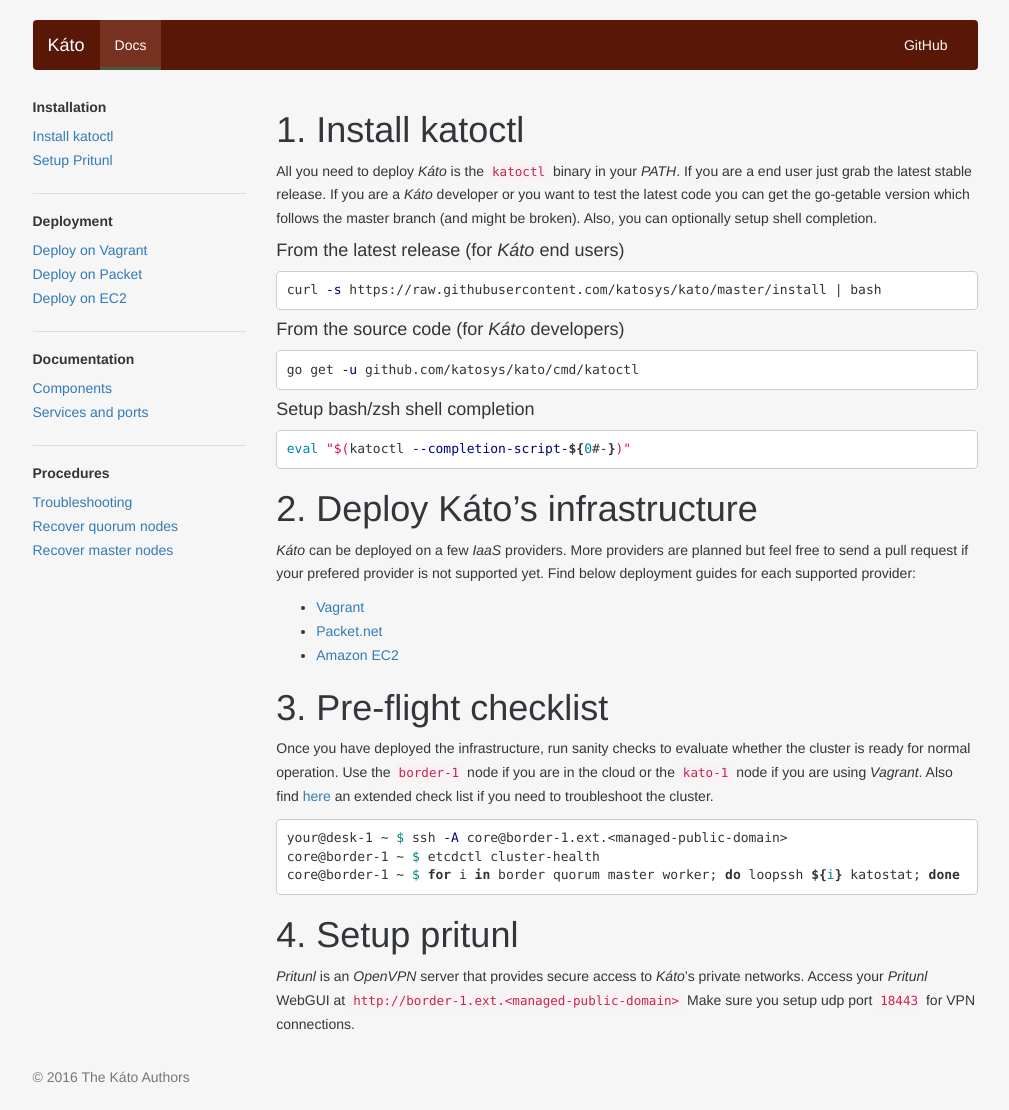
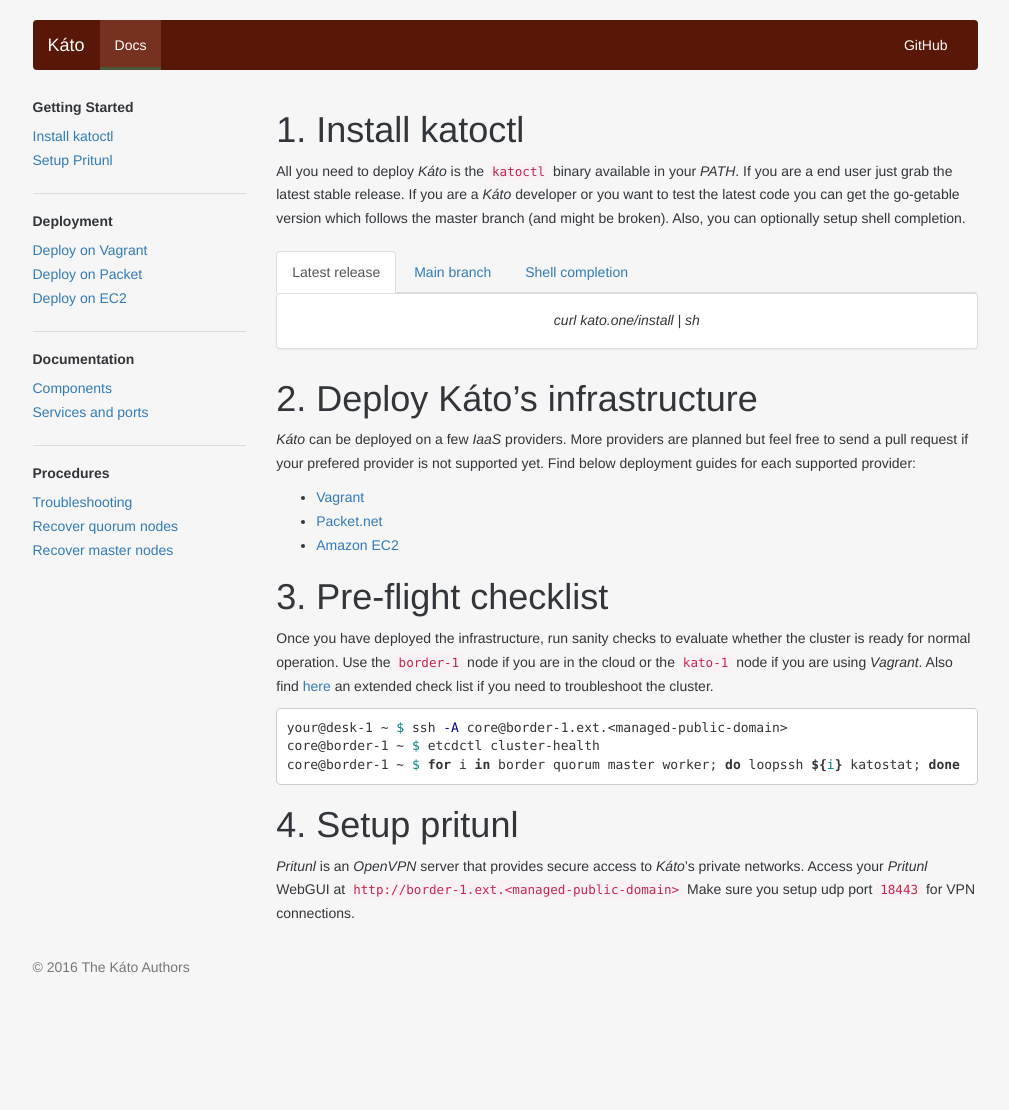
Before and after one commit to h0tbird/coreseed, a Jekyll site: the page built from docs/docs/index.md, in a window 1280 px wide. Shown: the whole page, without its empty margins (135-1144 px from the left). Built offline with Jekyll 4.4.1, drawn with Linux system fonts in a browser that asks for light colours; nearby versions of some CDN libraries; some web fonts are replaced; after the commit the page ends 1000 px from its top, so only the background shows below that.

Commit message:
Update install section

````diff
--- a/docs/_layouts/docs.html
+++ b/docs/_layouts/docs.html
@@ -4,7 +4,7 @@ layout: default
 
 <div class="row">
   <div class="col-sm-3">
-    <h5><b>Installation</b></h5>
+    <h5><b>Getting Started</b></h5>
     <ul class="list-unstyled">
       <li>
         <a href="{{ site.baseurl }}/docs/">Install katoctl</a>
--- a/docs/docs/index.md
+++ b/docs/docs/index.md
@@ -4,25 +4,41 @@ title: Installing Káto
 
 # 1. Install katoctl
 
-All you need to deploy *Káto* is the `katoctl` binary in your *PATH*. If you are a end user just grab the latest stable release. If you are a *Káto* developer or you want to test the latest code you can get the go-getable version which follows the master branch (and might be broken). Also, you can optionally setup shell completion.
+All you need to deploy *Káto* is the `katoctl` binary available in your *PATH*. If you are a end user just grab the latest stable release. If you are a *Káto* developer or you want to test the latest code you can get the go-getable version which follows the master branch (and might be broken). Also, you can optionally setup shell completion.
 
-#### From the latest release (for *Káto* end users)
+<div class="col-xs-12" style="height:10px;"></div>
 
-```bash
-curl -s https://raw.githubusercontent.com/katosys/kato/master/install | bash
-```
+<ul class="nav nav-tabs">
+ <li class="active"><a href="#1" data-toggle="tab">Latest release</a></li>
+ <li><a href="#2" data-toggle="tab">Main branch</a></li>
+ <li><a href="#3" data-toggle="tab">Shell completion</a></li>
+</ul>
 
-#### From the source code (for *Káto* developers)
+<div class="tab-content ">
+ <div class="tab-pane active" id="1">
+  <div class="panel panel-default">
+   <div class="panel-body">
+    <center><em>curl kato.one/install | sh</em></center>
+   </div>
+  </div>
+ </div>
+ <div class="tab-pane" id="2">
+  <div class="panel panel-default">
+   <div class="panel-body">
+    <center><em>go get -u github.com/katosys/kato/cmd/katoctl</em></center>
+   </div>
+  </div>
+ </div>
+ <div class="tab-pane" id="3">
+  <div class="panel panel-default">
+   <div class="panel-body">
+    <center><em>eval "$(katoctl --completion-script-${0#-})"</em></center>
+   </div>
+  </div>
+ </div>
+</div>
 
-```bash
-go get -u github.com/katosys/kato/cmd/katoctl
-```
-
-#### Setup bash/zsh shell completion
-
-```bash
-eval "$(katoctl --completion-script-${0#-})"
-```
+<div class="col-xs-12" style="height:10px;"></div>
 
 # 2. Deploy Káto's infrastructure
 
````
Also changed, not shown: 2 other files.
